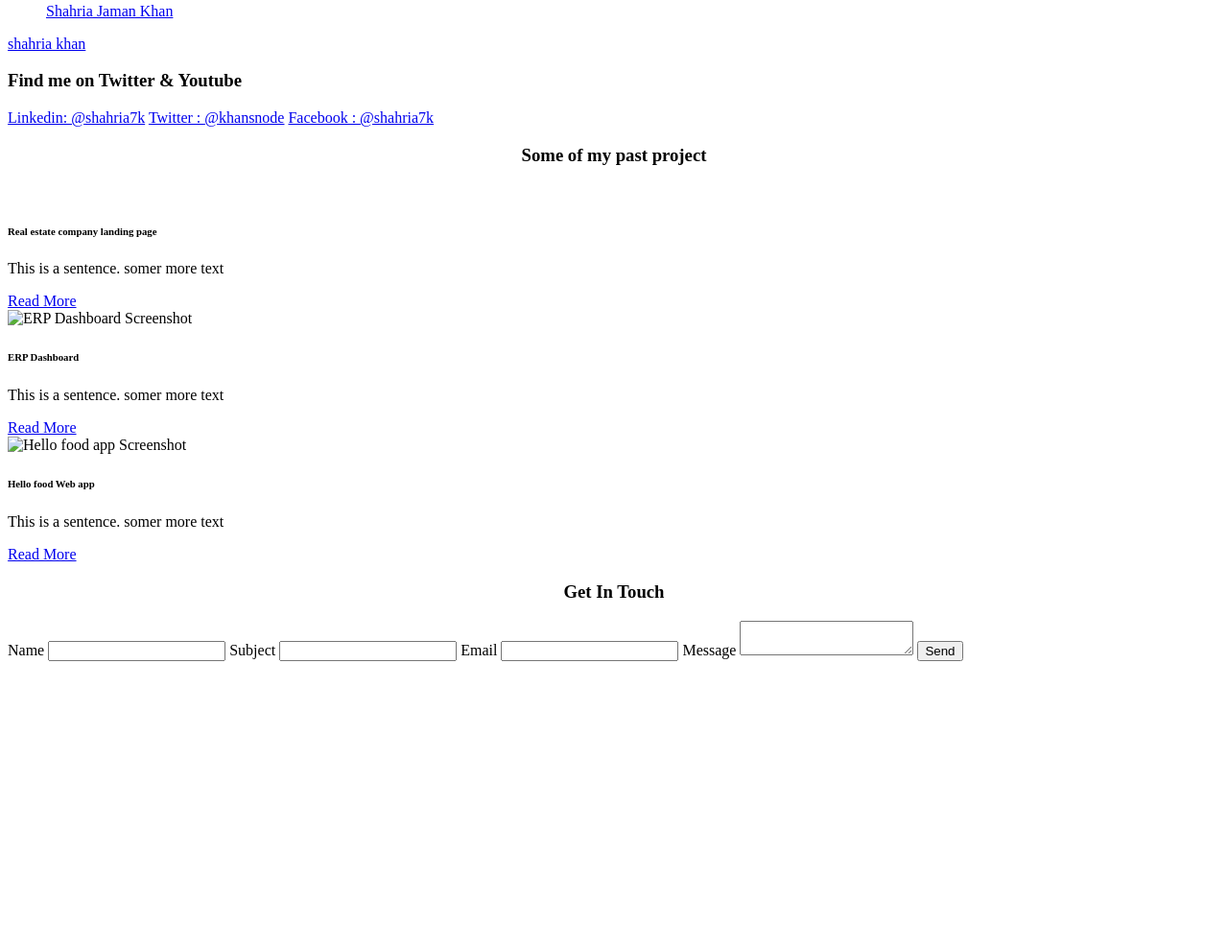
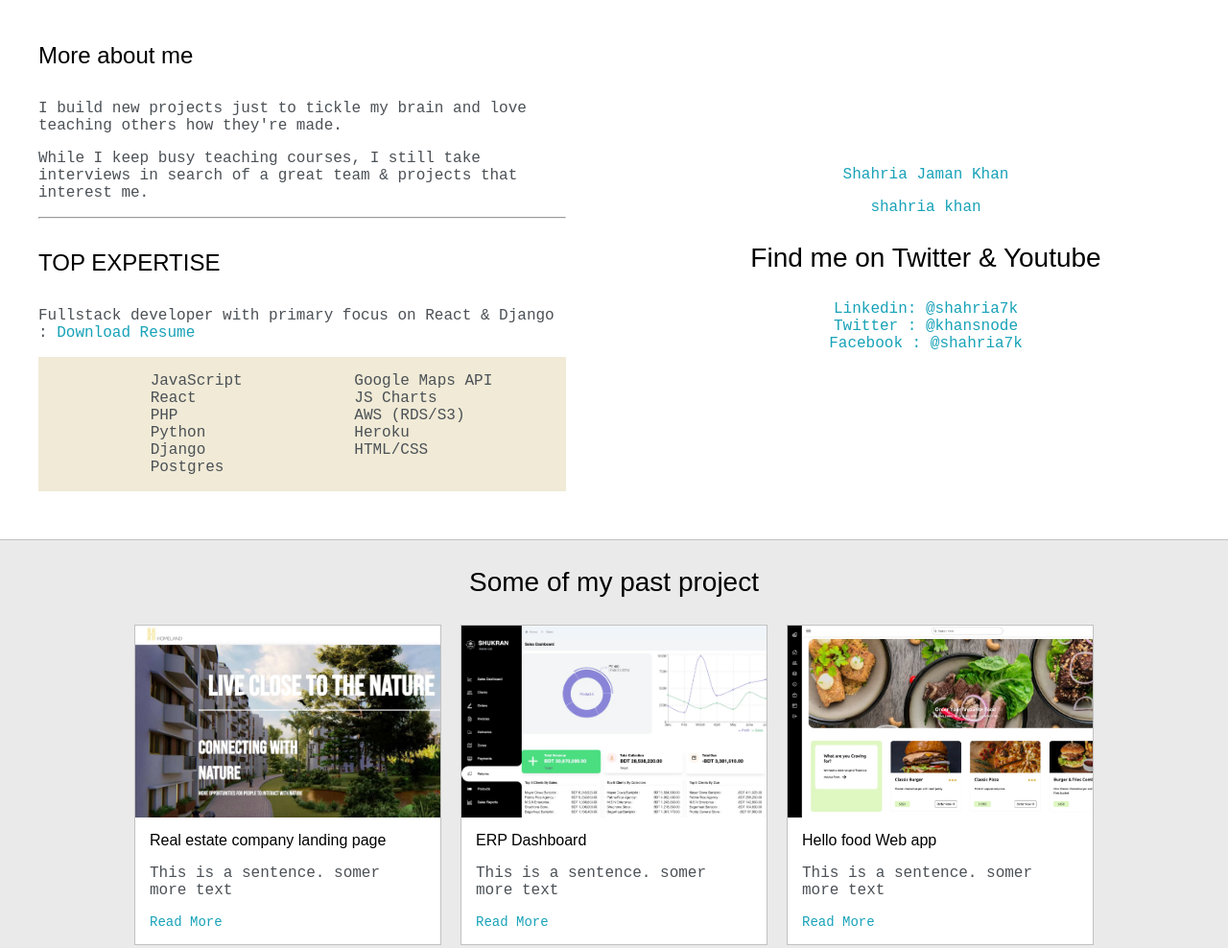
Before and after one commit to shahria7k/shahria7k, a plain HTML site: page index.html in a window 1280 px wide. Shown: the part 729-1717 px from the top of the page at 96% size. Before the commit the page ends 1426 px from the top, so only its background shows below. Drawn offline with Linux system fonts and the light colour scheme; the site is published under a folder, as on GitHub Pages, so addresses that start at the root find nothing; a web font is replaced by a local one.

Commit message:
minor fixes

```diff
--- a/index.html
+++ b/index.html
@@ -5,10 +5,10 @@
 		<meta name="viewport" content="width=device-width, initial-scale=1.0" />
 		<meta name="p:domain_verify" content="128e7ce1de40af29b3cc93f81af86d2b" />
 		<title>Shahria Jaman khan</title>
-		<link rel="icon" href="/images/shahriajamankhan.jpg" />
-		<link rel="stylesheet" href="/default.css" />
-		<link rel="stylesheet" href="/gfonts.css" />
-		<link id="theme-style" rel="stylesheet" href="/light.css" />
+		<link rel="icon" href="images/shahriajamankhan.jpg" />
+		<link rel="stylesheet" href="default.css" />
+		<link rel="stylesheet" href="gfonts.css" />
+		<link id="theme-style" rel="stylesheet" href="light.css" />
 	</head>
 	<!-- comment -->
 	<body>
@@ -39,7 +39,7 @@
 						</ul>
 					</div>
 					<div class="left-column">
-						<img id="profile-pic" src="/images/shahriajamankhan.jpg" alt="" />
+						<img id="profile-pic" src="images/shahriajamankhan.jpg" alt="" />
 						<h5 style="text-align: center; line-height: 0">Personalize Theme</h5>
 						<div id="theme-options-wrapper">
 							<div data-mode="light" id="light-mode" class="theme-dot"></div>
@@ -79,7 +79,7 @@
 						<h4>TOP EXPERTISE</h4>
 						<p>
 							Fullstack developer with primary focus on React & Django :
-							<a href="/Resume-shahria-khan.pdf" target="_blank">Download Resume</a>
+							<a href="Resume-shahria-khan.pdf" target="_blank">Download Resume</a>
 						</p>
 						<div id="skills">
 							<ul>
@@ -147,31 +147,31 @@
 				<div class="post-wrapper">
 					<div>
 						<div class="post">
-							<img class="thumbnail" src="/images/project1.webp" alt="" />
+							<img class="thumbnail" src="images/project1.webp" alt="" />
 							<div class="post-preview">
 								<h6 class="post-title">Real estate company landing page</h6>
 								<p class="post-intro">This is a sentence. somer more text</p>
-								<a href="/post.html">Read More</a>
+								<a href="post.html">Read More</a>
 							</div>
 						</div>
 					</div>
 					<div>
 						<div class="post">
-							<img class="thumbnail" src="/images/project2.webp" alt="ERP Dashboard Screenshot" />
+							<img class="thumbnail" src="images/project2.webp" alt="ERP Dashboard Screenshot" />
 							<div class="post-preview">
 								<h6 class="post-title">ERP Dashboard</h6>
 								<p class="post-intro">This is a sentence. somer more text</p>
-								<a href="/post.html">Read More</a>
+								<a href="post.html">Read More</a>
 							</div>
 						</div>
 					</div>
 					<div>
 						<div class="post">
-							<img class="thumbnail" src="/images/project3.webp" alt="Hello food app Screenshot" />
+							<img class="thumbnail" src="images/project3.webp" alt="Hello food app Screenshot" />
 							<div class="post-preview">
 								<h6 class="post-title">Hello food Web app</h6>
 								<p class="post-intro">This is a sentence. somer more text</p>
-								<a href="/post.html">Read More</a>
+								<a href="post.html">Read More</a>
 							</div>
 						</div>
 					</div>
@@ -201,6 +201,6 @@
 			</div>
 		</section>
 
-		<script src="/script.js"></script>
+		<script src="script.js"></script>
 	</body>
 </html>
```
